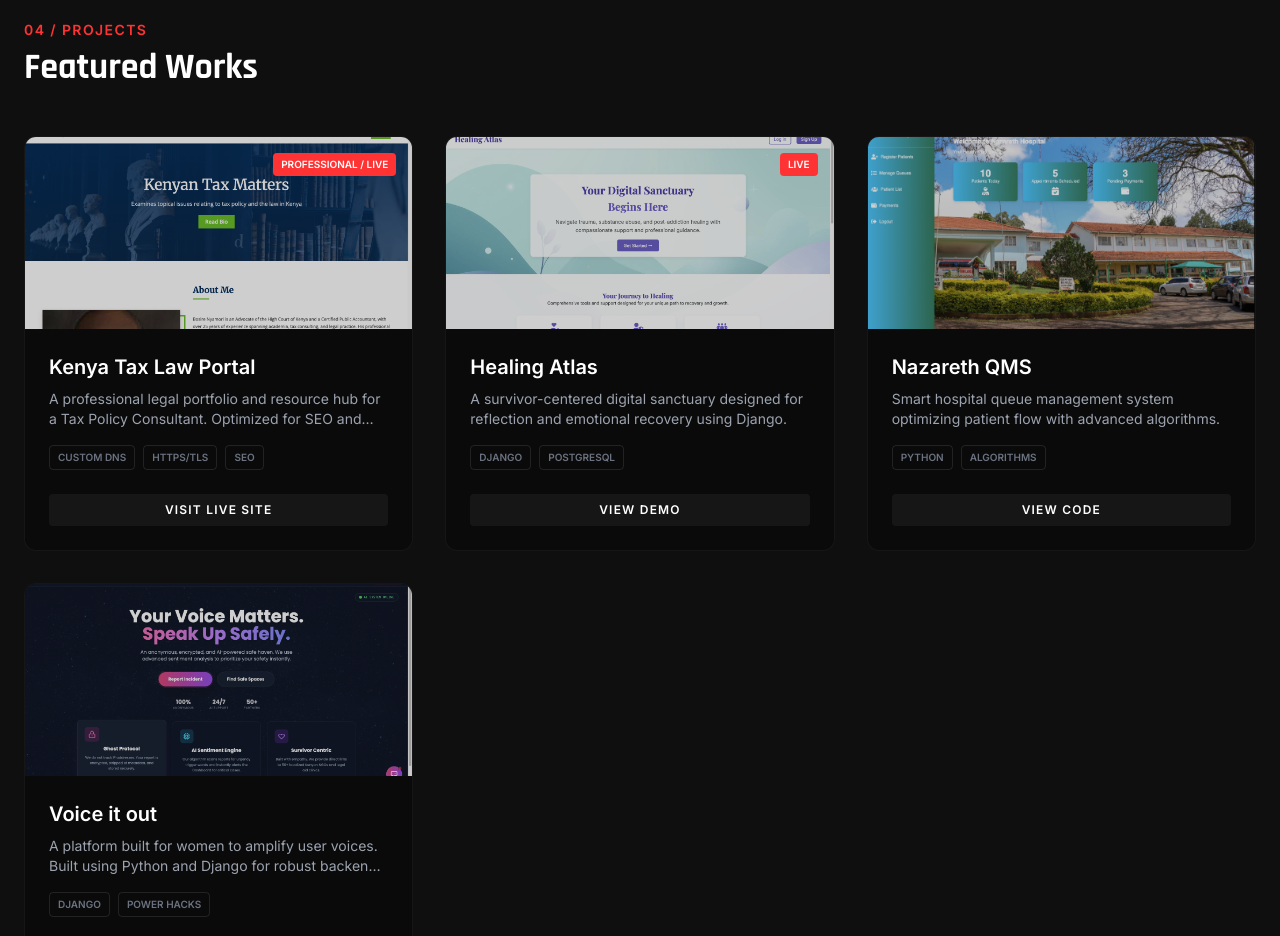
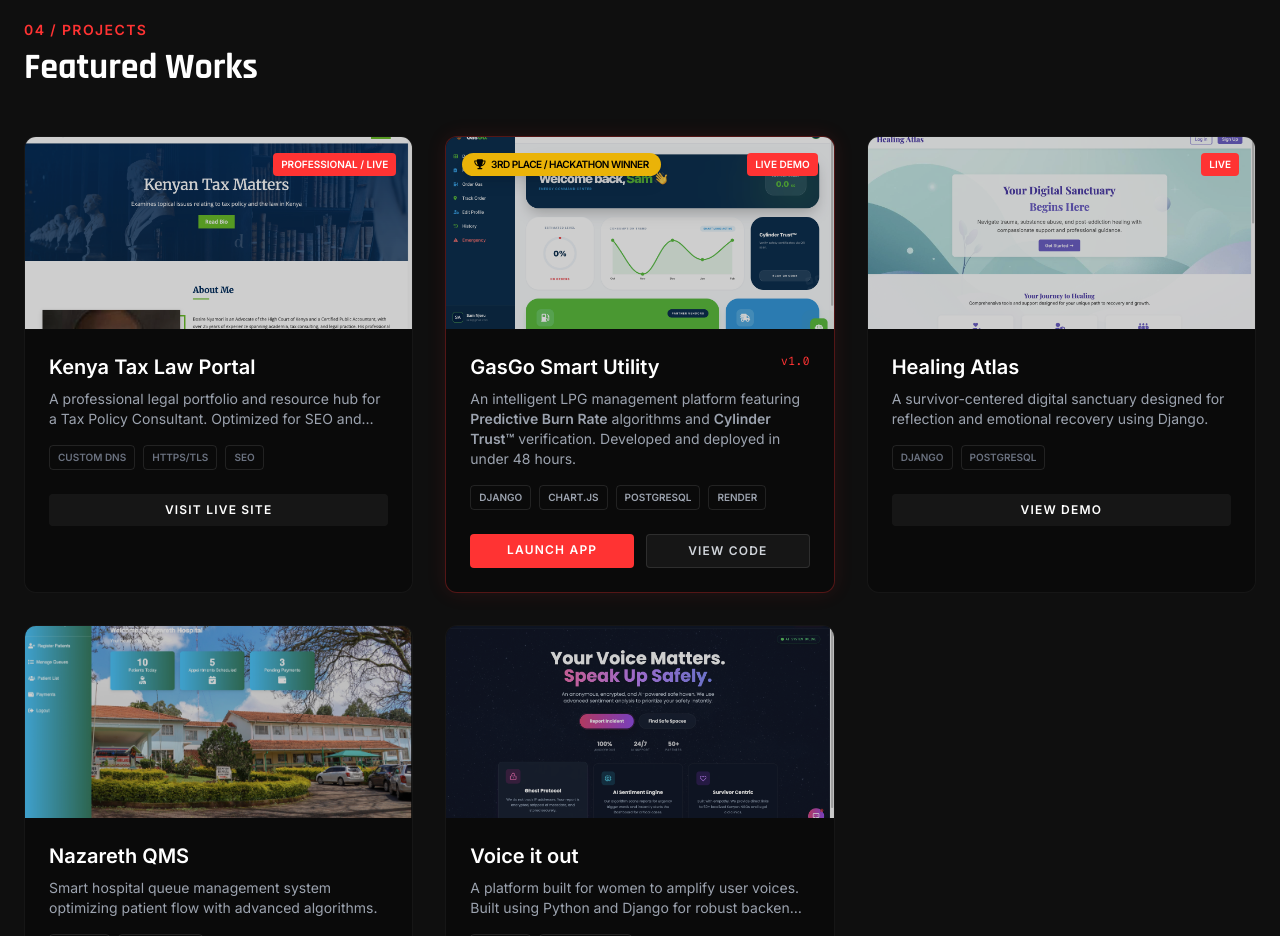
Before and after one commit to Flora72/Florence_Portfolio, a plain HTML site: page index.html in a window 1280 px wide. Shown: the part 3180-4116 px from the top of the page. Drawn offline with nearby package versions, Linux system fonts and the light colour scheme.

Commit message:
gasgo added to the projects grid and updated cv

```diff
--- a/index.html
+++ b/index.html
@@ -396,6 +396,39 @@
                 </div>
             </div>
 
+            <div class="group bg-dark border border-accent/30 hover:border-accent transition-colors rounded-xl overflow-hidden shadow-[0_0_20px_rgba(255,51,51,0.1)]">
+    <div class="h-48 overflow-hidden relative">
+        <img src="images/gasgo_dashboard.png" class="w-full h-full object-cover group-hover:scale-105 transition-transform duration-500 opacity-80 group-hover:opacity-100" alt="GasGo Dashboard">
+        <div class="absolute top-4 left-4 bg-yellow-500 text-black text-[10px] font-black px-3 py-1 rounded-full uppercase tracking-tighter shadow-lg">
+            <i class="fa-solid fa-trophy mr-1"></i> 3rd Place / Hackathon Winner
+        </div>
+        <div class="absolute top-4 right-4 bg-accent text-white text-[10px] font-bold px-2 py-1 rounded uppercase">Live Demo</div>
+    </div>
+    <div class="p-6">
+        <div class="flex justify-between items-start mb-2">
+            <h4 class="text-xl font-bold text-white">GasGo Smart Utility</h4>
+            <span class="text-xs font-code text-accent">v1.0</span>
+        </div>
+        <p class="text-gray-400 text-sm mb-4">An intelligent LPG management platform featuring <strong>Predictive Burn Rate</strong> algorithms and <strong>Cylinder Trust™</strong> verification. Developed and deployed in under 48 hours.</p>
+
+        <div class="flex flex-wrap gap-2 mb-6">
+            <span class="text-[10px] uppercase font-bold text-gray-400 border border-white/10 px-2 py-1 rounded">Django</span>
+            <span class="text-[10px] uppercase font-bold text-gray-400 border border-white/10 px-2 py-1 rounded">Chart.js</span>
+            <span class="text-[10px] uppercase font-bold text-gray-400 border border-white/10 px-2 py-1 rounded">PostgreSQL</span>
+            <span class="text-[10px] uppercase font-bold text-gray-400 border border-white/10 px-2 py-1 rounded">Render</span>
+        </div>
+
+        <div class="grid grid-cols-2 gap-3">
+            <a href="https://gasgo-uby8.onrender.com/" target="_blank" class="text-center py-2 bg-accent text-white text-xs font-bold uppercase tracking-widest transition-colors rounded hover:bg-red-600">
+                Launch App
+            </a>
+            <a href="https://github.com/Flora72/Gasgo" target="_blank" class="text-center py-2 bg-white/5 text-gray-300 text-xs font-bold uppercase tracking-widest transition-colors rounded border border-white/10 hover:bg-white/10">
+                View Code
+            </a>
+        </div>
+    </div>
+</div>
+
             <div class="group bg-dark border border-white/5 hover:border-accent/50 transition-colors rounded-xl overflow-hidden">
                 <div class="h-48 overflow-hidden relative">
                     <img src="images/healingatlas.png" class="w-full h-full object-cover group-hover:scale-105 transition-transform duration-500 opacity-80 group-hover:opacity-100" alt="Healing Atlas">
```
Also changed, not shown: images/gasgo_dashboard.png (added), 1 other file.
